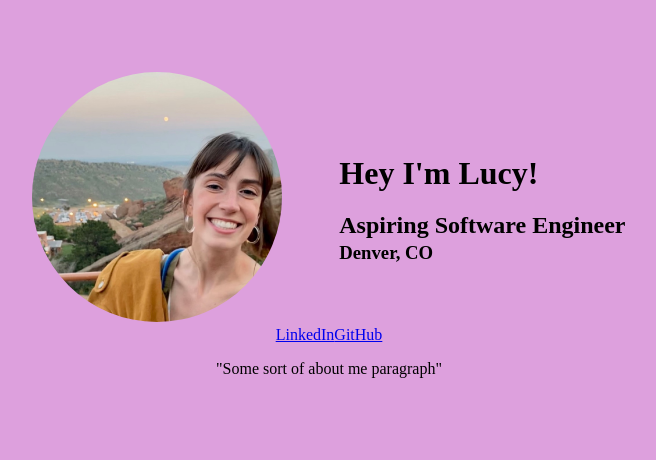
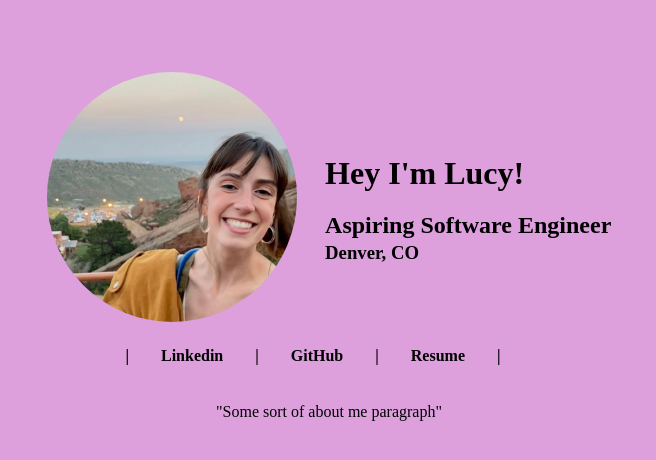
Before and after one commit to loopdeluce/firstWebsiteYeehaw, a plain HTML site: page index.html in a window 1280 px wide. Shown: the whole page, without its empty margins (311-967 px from the left). Drawn offline with Linux system fonts and the light colour scheme.

Commit message:
Update links bar formatting and password protect resume

```diff
--- a/index.html
+++ b/index.html
@@ -21,8 +21,14 @@
         </div>
 
         <div id="links">
-            <a class="aboutMeLink" href="https://www.linkedin.com/in/lucydbullen/:">LinkedIn</a>
-            <a class="aboutMeLink" href="https://github.com/loopdeluce">GitHub</a>
+            <h4>| </h4>
+            <h4><a id="linkedIn" class="aboutMeLink" href="https://www.linkedin.com/in/lucydbullen/:">Linkedin</a></h4>
+            <h4> | </h4>
+            <h4><a id="github" class="aboutMeLink" href="https://github.com/loopdeluce">GitHub</a></h4>
+            <h4> | </h4>
+            <h4><a id="resume" class="aboutMeLink" href="javascript:;">Resume</a></h4>
+            <h4> |</h4>
+
         </div>
 
         <div class="textBlurb">
--- a/script.js
+++ b/script.js
@@ -1,3 +1,19 @@
 // const h2 = document.createElement("h2");
 // h2.textContent = "This content added by JavaScript";
 // document.querySelector("body").appendChild(h2);
+
+const resume = document.querySelector("#links #resume");
+
+resume.addEventListener("click", password);
+
+function password() {
+    var password= prompt('Enter the password to view resume:');
+    if(password === "Bullen2022") {
+        window.open("./Bullen Lucy Resume Apr 2019.pdf");
+    }
+    else {
+        alert("Incorrect password!")
+    }
+};
+
+// const
--- a/style.css
+++ b/style.css
@@ -9,6 +9,7 @@ body {
     object-fit: cover;
     object-position: 100% 30%;
     border-radius: 50%;
+    margin-right: 2.5%
 }
 
 #container {
@@ -23,7 +24,7 @@ body {
     /* background-color: beige; */
     /* flex-direction: column; */
     /* align-items: center;  */
-    margin-left: 5%
+    margin-left: 2.5%
 }
 
 #text h1{
@@ -43,6 +44,34 @@ body {
     justify-content: center;
 }
 
+#links h4 {
+    display: inline;
+    margin-right: 2em;
+    color: #000
+
+}
+
+#links h4 a:link{
+    color: #000;
+    text-decoration: none;
+}
+
+#links h4 a:visited{
+    color: #000;
+    text-decoration: none;
+}
+
+#links h4 a:hover{
+    color: #000;
+    text-decoration: none;
+}
+
+#links h4 a:active{
+    color: #000;
+    text-decoration: none;
+}
+
+
 .textBlurb {
     display: flex;
     justify-content: center;
```
Also changed, not shown: 1 other file.
